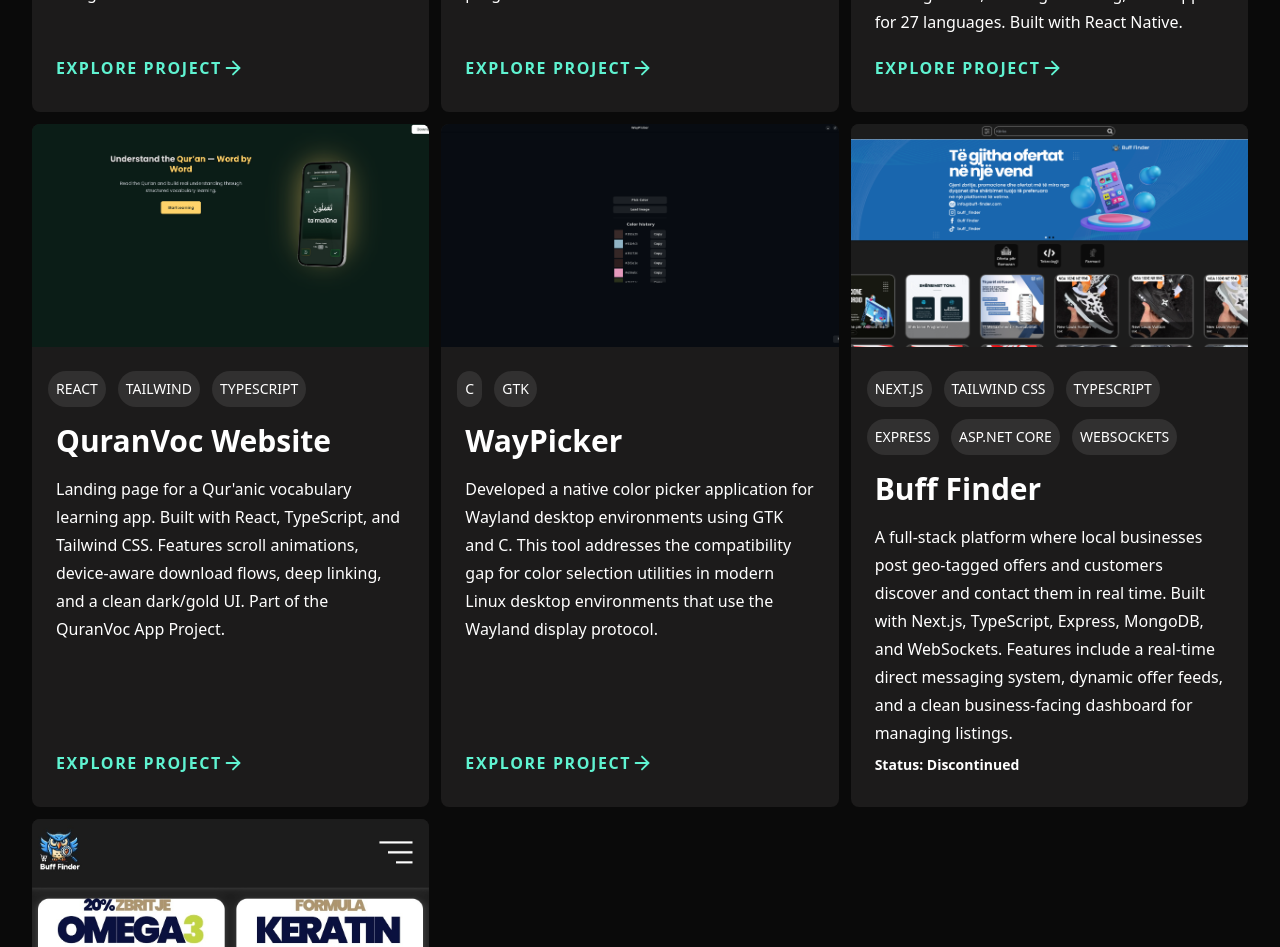
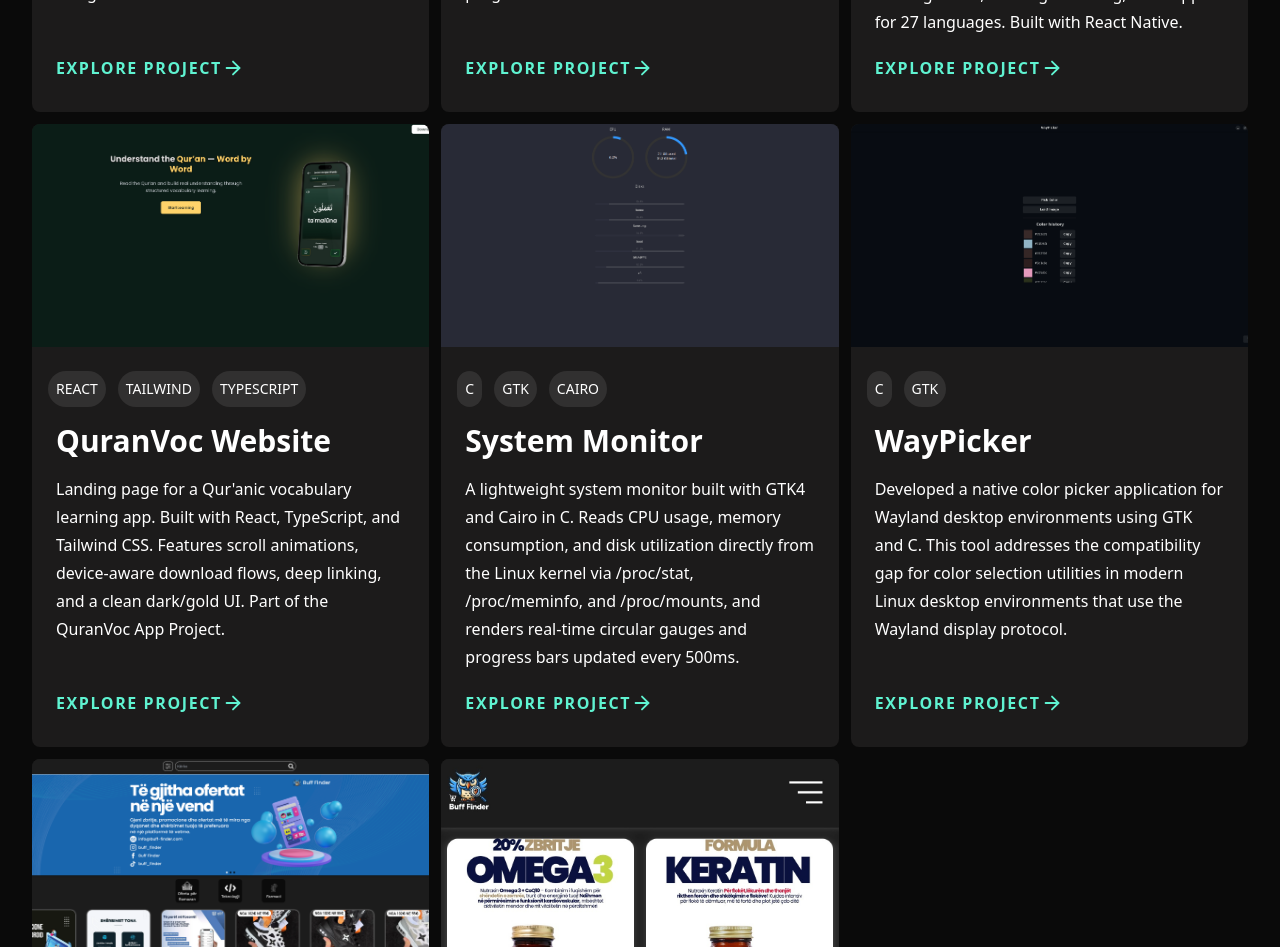
Before and after one commit to melosshabi/Portfolio, a Next.js app: page / in a window 1280 px wide. Shown: the part 1500-2447 px from the top of the page. Built offline with nearby package versions, Linux system fonts and the light colour scheme.

Commit message:
Added a new project

```diff
--- a/app/page.tsx
+++ b/app/page.tsx
@@ -4,6 +4,7 @@
 import quranvoc from "@/images/quranvoc.jpg";
 import quranvocSite from "@/images/quranvoc-site.png";
 import waypicker from "@/images/waypicker.png";
+import sysmon from "@/images/sysmon.png";
 import buff from "@/images/buff-finder.png";
 import buffApp from "@/images/buff-app.jpg";
 import { ArrowUpRight } from "lucide-react";
@@ -13,12 +14,15 @@
     <div className="py-22">
       <main className="min-h-[50dvh] flex items-center justify-center">
         <div className="flex flex-col items-start px-8 gap-1 lg:w-140">
-          <p className="text-primary font-semibold 2xl:text-3xl">Hi, I'm</p>
+          <p className="text-primary font-semibold 2xl:text-3xl">
+            Hi, I&apos;m
+          </p>
           <h1 className="text-5xl font-extrabold uppercase 2xl:text-6xl">
             Melos <br /> <span className="text-primary">Shabi</span>
           </h1>
           <p className="sm:w-3/5 lg:w-full 2xl:text-lg">
-            I'm a <span className="text-primary">Full Stack Developer</span>{" "}
+            I&apos;m a{" "}
+            <span className="text-primary">Full Stack Developer</span>{" "}
             specializing in Crafting Digital Experiences with Code. Specializing
             in high-performance architecture and immersive visual interfaces.
           </p>
@@ -108,6 +112,13 @@
             exploreUrl="https://www.quranvoc.com"
           />
           <Project
+            image={sysmon}
+            skills={["C", "GTK", "Cairo"]}
+            projectName="System Monitor"
+            projectDescription="A lightweight system monitor built with GTK4 and Cairo in C. Reads CPU usage, memory consumption, and disk utilization directly from the Linux kernel via /proc/stat, /proc/meminfo, and /proc/mounts, and renders real-time circular gauges and progress bars updated every 500ms."
+            exploreUrl="https://github.com/melosshabi/sysmon"
+          />
+          <Project
             image={waypicker}
             skills={["C", "GTK"]}
             projectName="WayPicker"
@@ -146,7 +157,7 @@
       {/*Contact*/}
       <section className="px-8 mt-24 scroll-mt-18" id="contact">
         <h2 className="uppercase mt-2 text-3xl font-bold text-center">
-          Let's Collaborate
+          Let&apos;s Collaborate
         </h2>
         <a
           href="mailto:melosshabi@protonmail.com"
```
Also changed, not shown: images/sysmon.png (added).
